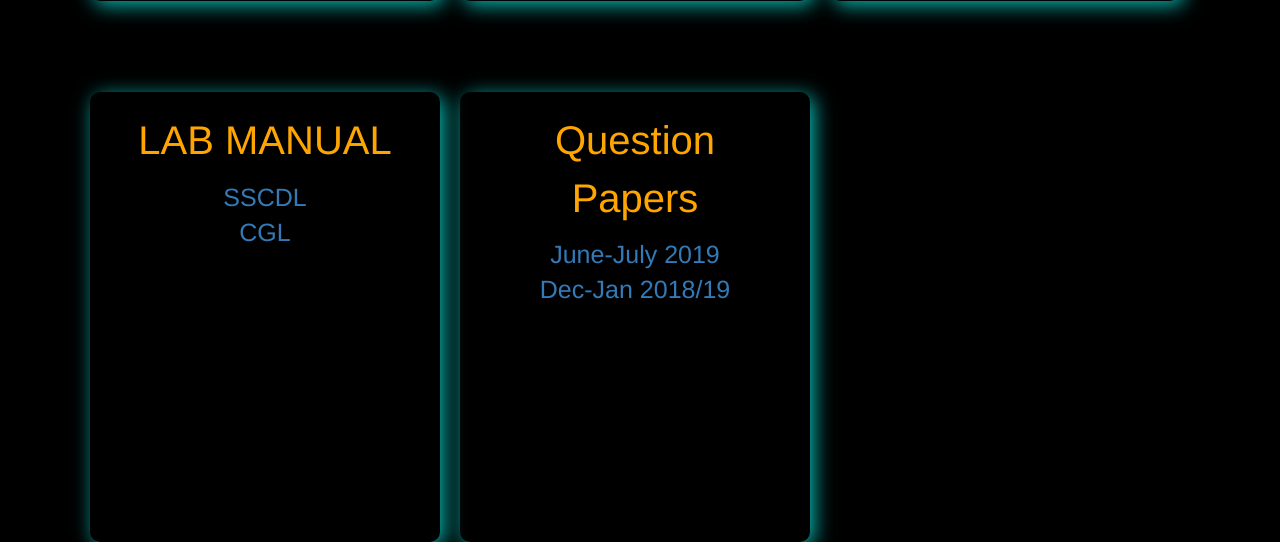
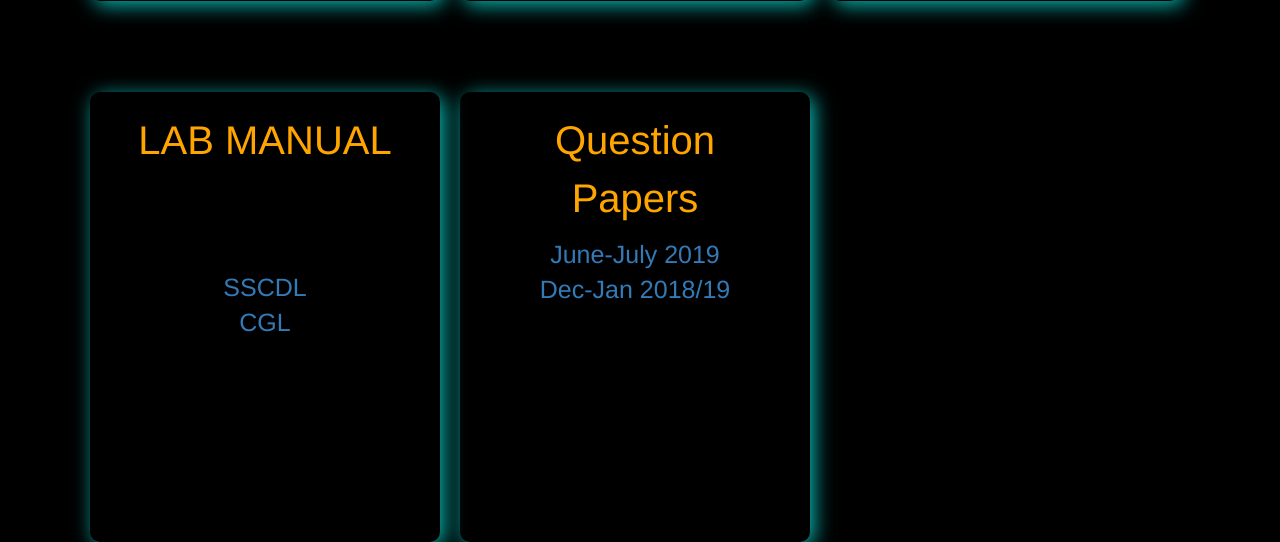
Before and after one commit to BryanCaldeira/Notes_App, a Django app: page /sem6/ in a window 1280 px wide. Shown: the part 1533-2075 px from the top of the page. Run offline with Django 3.2, Linux system fonts and the light colour scheme; some libraries are stand-ins or nearby versions.

Commit message:
Update sem6.html

```diff
--- a/templates/sem6.html
+++ b/templates/sem6.html
@@ -123,7 +123,7 @@
       </div>
       <div class="sub">
         <p style="padding-top: 20px; text-align: center; color: orange; font-size: 40px;">LAB MANUAL</p>
-        <p style="text-align: center; font-size: 25px;"><a href="{% static 'Sem6/LAB/sscdl.pdf' %}">SSCDL</a></br>
+        <p style="text-align: center; font-size: 25px;margin-top:100px;"><a href="{% static 'Sem6/LAB/sscdl.pdf' %}">SSCDL</a></br>
         <a href="{% static 'Sem6/LAB/cgl.pdf' %}">CGL</a></p>
       </div>
       <div class="sub">
```
